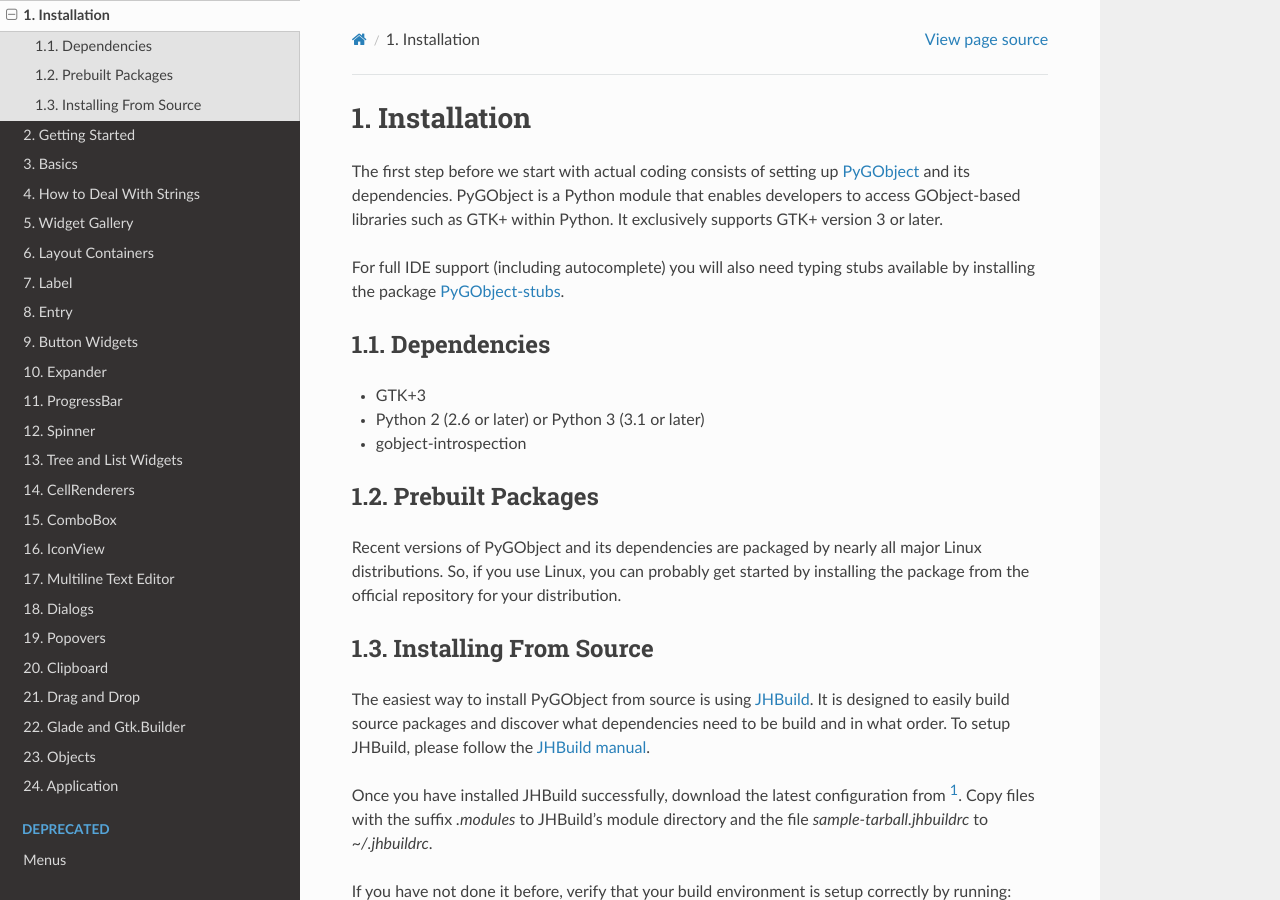
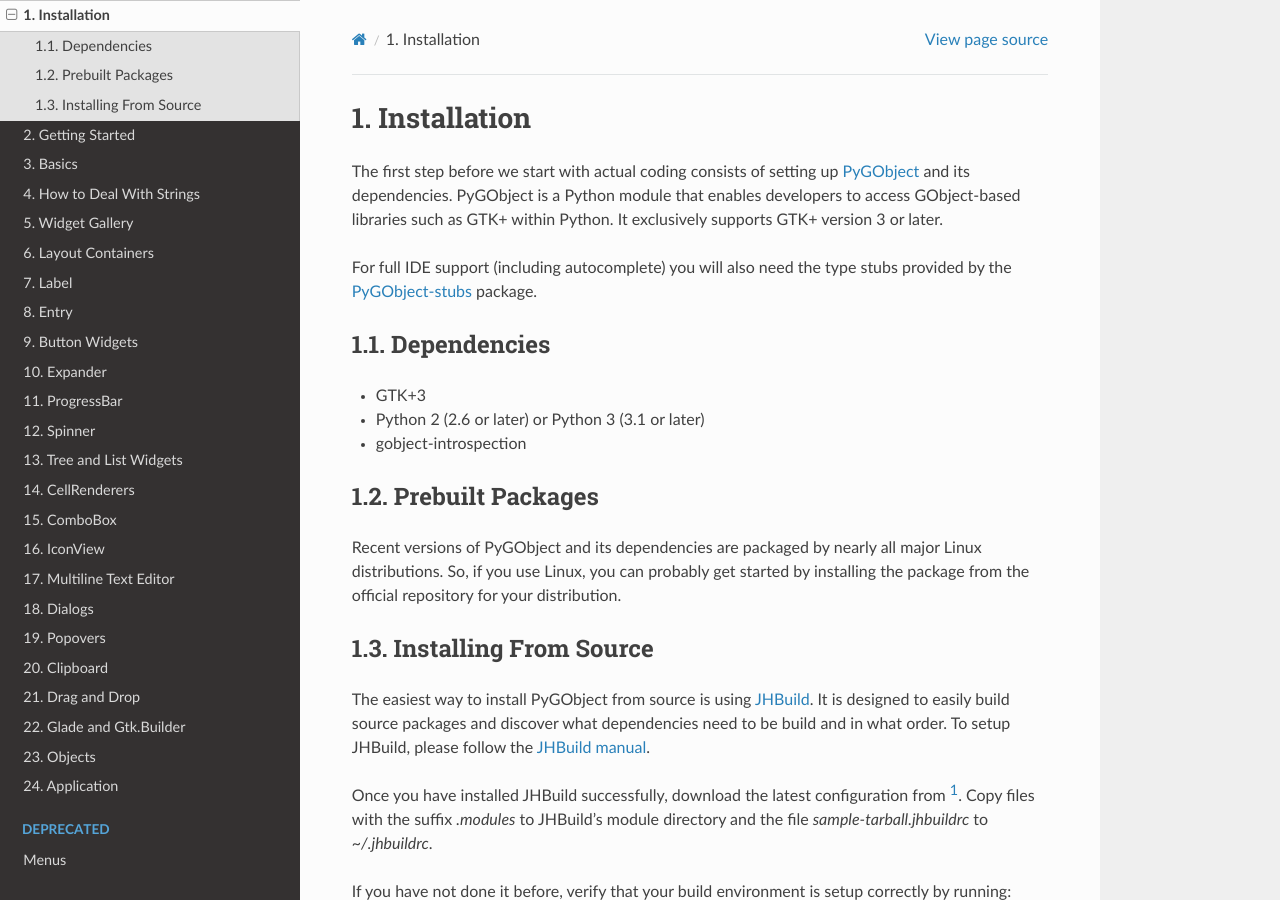
Before and after one commit to sebp/PyGObject-Tutorial, a Sphinx documentation site: the page built from source/install.txt, in a window 1280 px wide and 900 px high. Built offline with Sphinx 7.4.7 and the Read the Docs theme 2.0.0, drawn with Linux system fonts in a browser that asks for light colours.

Commit message:
Update install.txt

```diff
--- a/source/install.txt
+++ b/source/install.txt
@@ -8,8 +8,8 @@
 within Python.
 It exclusively supports GTK+ version 3 or later.
 
-For full IDE support (including autocomplete) you will also need typing stubs available
-by installing the package `PyGObject-stubs`_.
+For full IDE support (including autocomplete) you will also need the type stubs
+provided by the `PyGObject-stubs`_ package.
 
 Dependencies
 ------------
```
